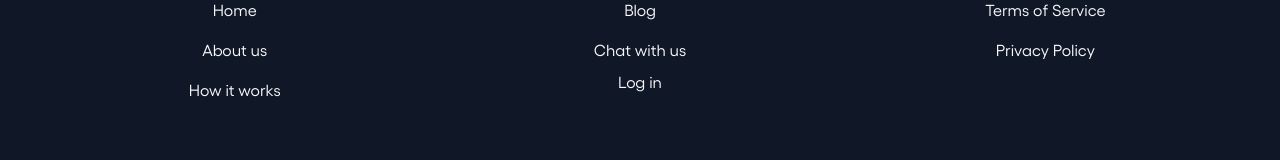
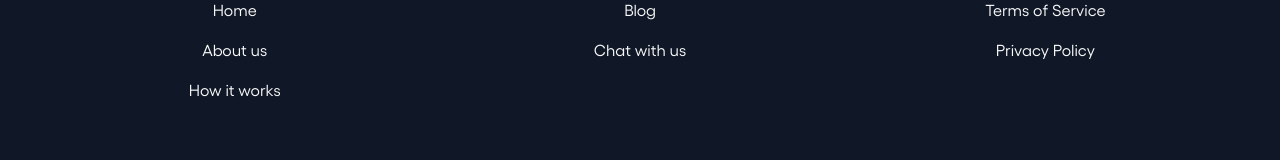
Before and after one commit to Startup-Studio-Ljubljana/support, a Next.js app: page / in a window 1280 px wide. Shown: the part 4035-4195 px from the top of the page. Built offline with nearby package versions, Linux system fonts and the light colour scheme.

Commit message:
Remove "Log in" link from Footer component

```diff
--- a/src/components/Footer.tsx
+++ b/src/components/Footer.tsx
@@ -58,14 +58,6 @@ export default function Footer() {
                   Chat with us
                 </a>
               </li>
-              <li>
-                <a
-                  className="text-regular text-neutral-50 hover:underline"
-                  href="/contact"
-                >
-                  Log in
-                </a>
-              </li>
             </ul>
           </div>
           <div>
```
